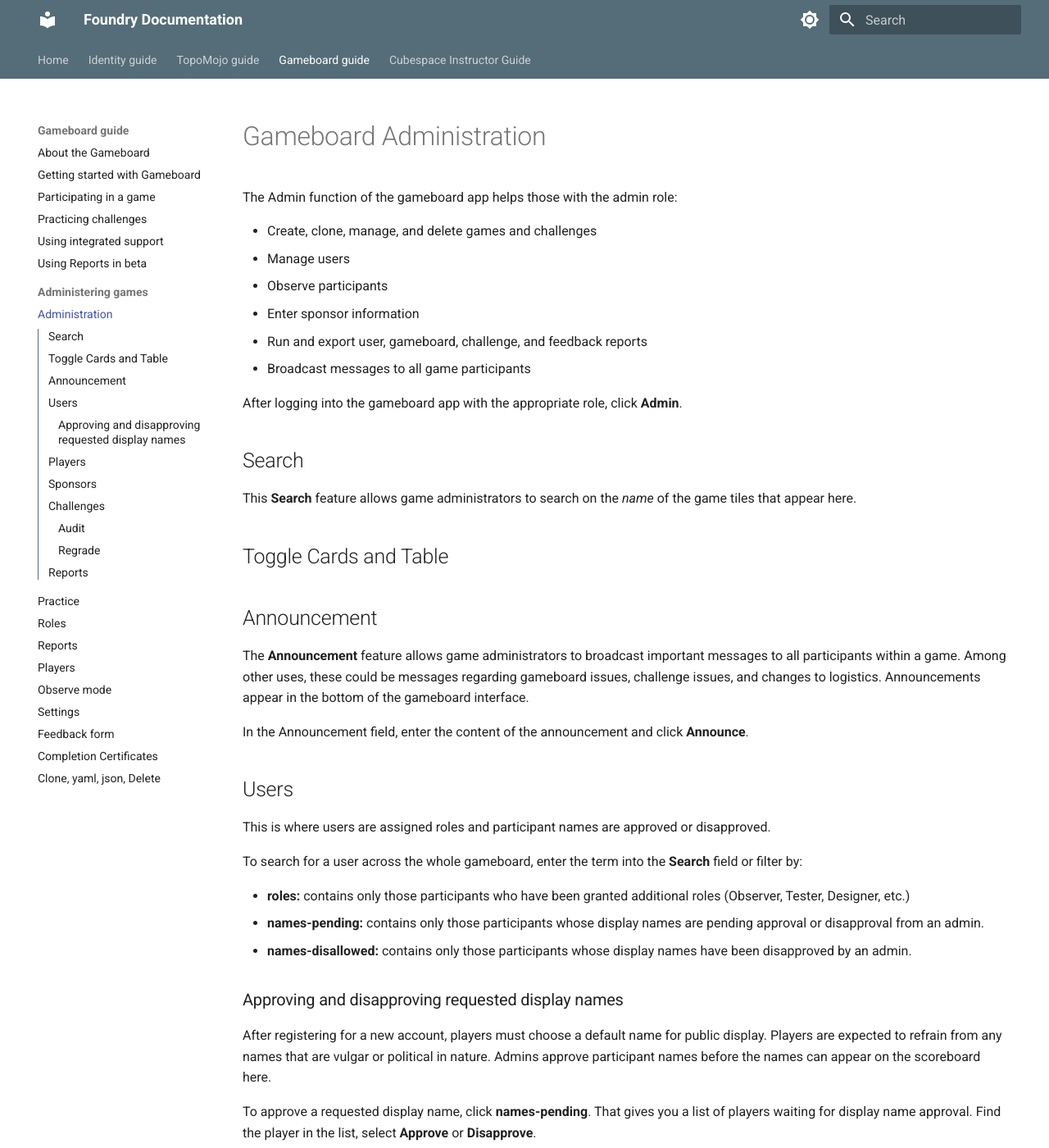
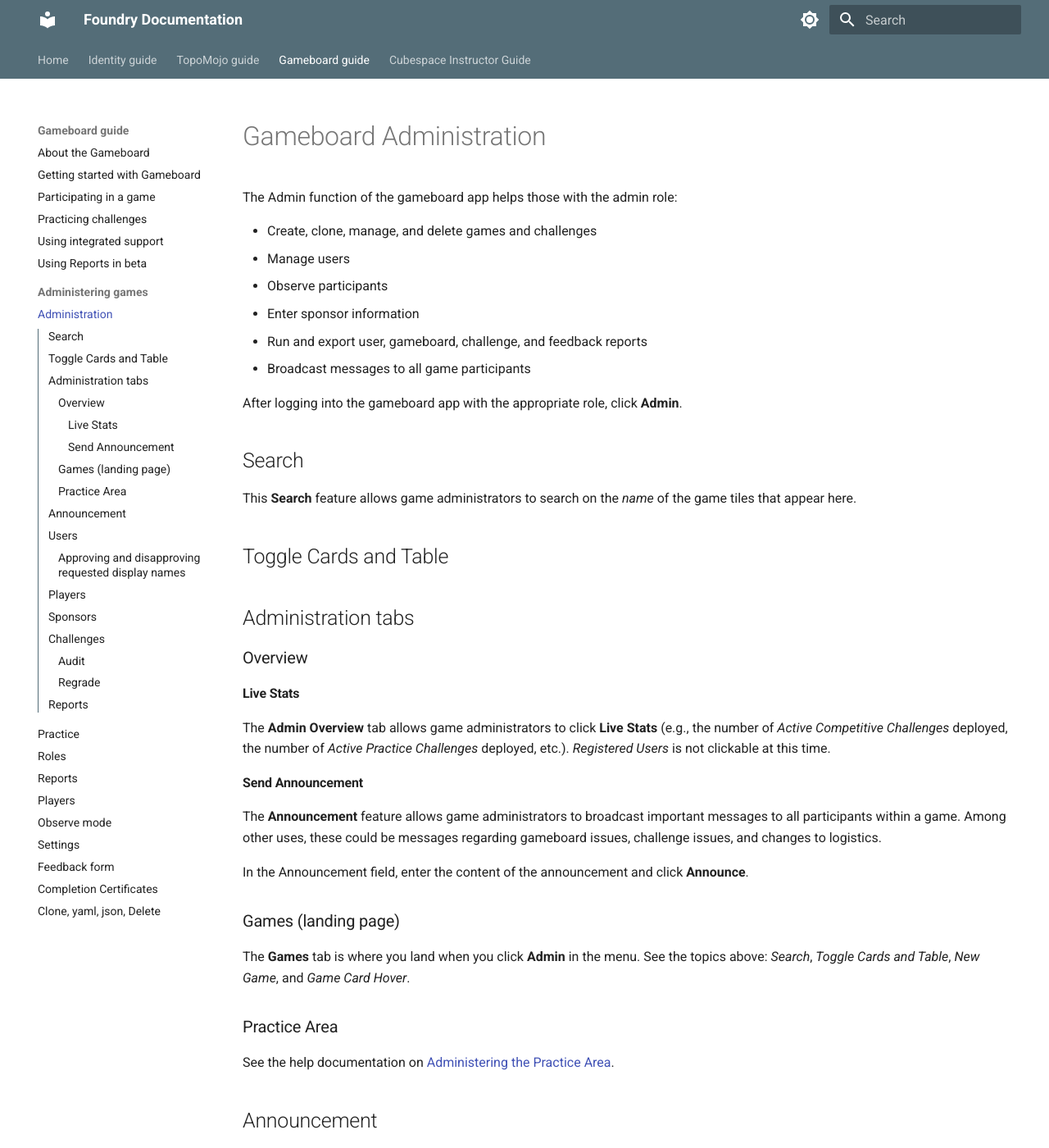
Before and after one commit to cmu-sei/foundry-docs, an MkDocs documentation site: the page built from docs/gameboard/admin.md, in a window 1280 px wide and 1400 px high. Shown: the whole window at 82% size. Built offline with MkDocs 1.6.1 and Material for MkDocs 9.7.7, drawn with Linux system fonts in a browser that asks for light colours.

Commit message:
miscellaneous admin doc updates

```diff
--- a/docs/gameboard/admin.md
+++ b/docs/gameboard/admin.md
@@ -16,6 +16,32 @@
 This **Search** feature allows game administrators to search on the *name* of the game tiles that appear here.
 
 ## Toggle Cards and Table
+
+<!-- 5/6/2024 updates starting here.-->
+
+## Administration tabs
+
+### Overview
+
+#### Live Stats
+
+The **Admin Overview** tab allows game administrators to click **Live Stats** (e.g., the number of *Active Competitive Challenges* deployed, the number of *Active Practice Challenges* deployed, etc.). *Registered Users* is not clickable at this time.
+
+#### Send Announcement
+
+The **Announcement** feature allows game administrators to broadcast important messages to all participants within a game. Among other uses, these could be messages regarding gameboard issues, challenge issues, and changes to logistics.
+
+In the Announcement field, enter the content of the announcement and click **Announce**.
+
+### Games (landing page)
+
+The **Games** tab is where you land when you click **Admin** in the menu. See the topics above: *Search*, *Toggle Cards and Table*, *New Game*, and *Game Card Hover*.
+
+### Practice Area
+
+See the help documentation on [Administering the Practice Area](admin-practice-area.md).
+
+<!-- Testing some new content. Still 5/6/2024 stuff. -->
 
 ## Announcement
 
```
Also changed, not shown: docs/gameboard/admin-players.md (+1 -1 lines), docs/gameboard/admin-practice-area.md (+2 -0 lines).
